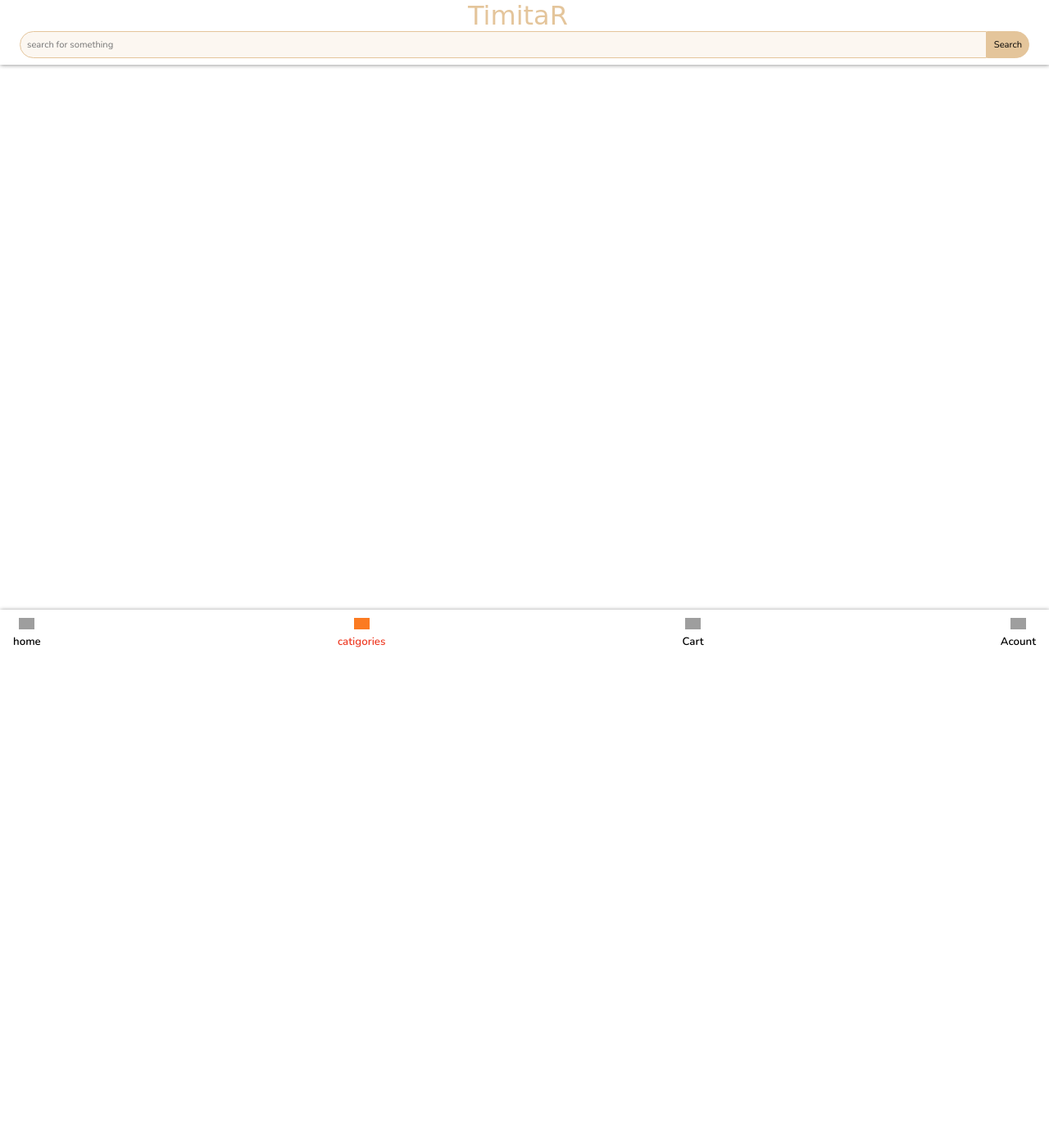
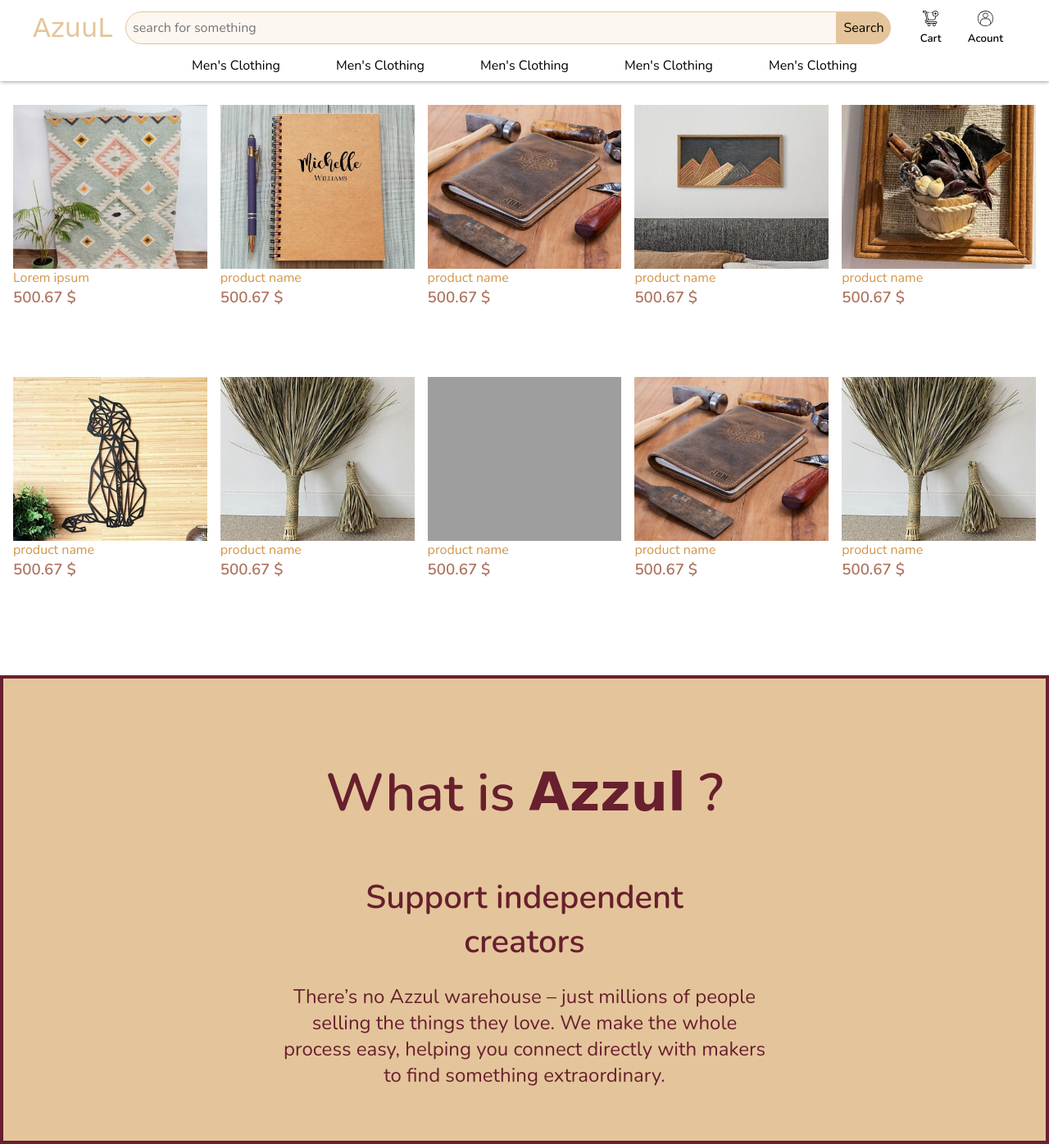
Before and after one commit to M-Kouache/PFE-Ecommerce-Project, a PHP site: page /cat.html in a window 1280 px wide. Shown: the whole page at 82% size. Before the commit the page ends 790 px from the top, so only its background shows below. Run offline with PHP 8.4, Linux system fonts and the light colour scheme; some web fonts are replaced; grey boxes are pictures that could not be loaded.

Commit message:
adding catigoreis page

```diff
--- a/StyleSheet/media.css
+++ b/StyleSheet/media.css
@@ -5,10 +5,6 @@
 }
 
 @media screen and (min-width: 900px) {
-  .grid {
-    grid-template-columns: repeat(auto-fit, minmax(200px, 1fr));
-  }
-
   .btn {
     font-size: 1.2rem;
     font-weight: bold;
@@ -44,7 +40,14 @@
     font-size: medium;
   }
 
+  /* this margin is applyed for element's under top-nav-bar */
+  .custom-margin {
+    margin-top: 8rem;
+  }
+
   .hero-section {
+    position: relative;
+    margin-top: 6.5rem;
     height: 80vh;
   }
 
@@ -71,8 +74,8 @@
   }
 
   .hero-video-erea video {
-    width: 100%;
-    height: auto;
+    min-width: 100%;
+    height: 100%;
   }
 
   .sections-header-container h1 {
@@ -83,13 +86,25 @@
     width: 40%;
   }
 
-  .products-container {
+  .products-container-home {
+    grid-template-columns: repeat(auto-fit, minmax(200px, 1fr));
     width: 100%;
     padding: 0.5rem 10rem;
   }
 
   .product-card {
     height: 300px;
+  }
+
+  .products-container-catigories {
+    padding: 0 1rem;
+    grid-template-columns: repeat(auto-fit, minmax(200px, 1fr));
+    /* row-gap: 2rem; */
+  }
+
+  .product-card-catigories {
+    height: 300px;
+    font-size: 1rem;
   }
   .product-image-container {
     height: 200px;
--- a/StyleSheet/style.css
+++ b/StyleSheet/style.css
@@ -93,6 +93,11 @@ ul li {
   background: var(--secondary-hover);
 }
 
+/* this margin is applyed for elements under top-nav-bar */
+.custom-margin {
+  margin-top: 8rem;
+}
+
 .product-price {
   color: var(--secondary-dark);
 }
@@ -102,6 +107,9 @@ ul li {
 }
 
 .top-navigation {
+  position: fixed;
+  top: 0;
+  z-index: 2;
   padding-bottom: 0.5rem;
   box-shadow: 0 0 5px 0.5px rgba(0, 0, 0, 0.46);
   width: 100%;
@@ -200,6 +208,7 @@ input[name="search-submit"]:focus {
 
 .hero-section {
   position: relative;
+  margin-top: 5.5rem;
   width: 100%;
   height: fit-content;
   overflow: hidden;
@@ -262,20 +271,31 @@ input[name="search-submit"]:focus {
   width: 30%;
 }
 
-.products-container {
+.products-container-home {
   width: 100%;
   padding: 0.5rem 1.5rem;
 }
 
 .product-card {
-  height: 330px;
+  height: 300px;
   flex-direction: column;
   overflow: hidden;
 }
 
+.products-container-catigories {
+  padding: 0 1rem;
+  grid-template-columns: repeat(auto-fit, minmax(90px, 1fr));
+  row-gap: 2rem;
+}
+
+.product-card-catigories {
+  height: 100px;
+  font-size: 0.8rem;
+}
+
 .product-image-container {
   width: 100%;
-  height: 230px;
+  height: 80%;
 }
 
 .product-image-container img {
--- a/cat.html
+++ b/cat.html
@@ -4,49 +4,155 @@
     <meta charset="UTF-8">
     <meta http-equiv="X-UA-Compatible" content="IE=edge">
     <meta name="viewport" content="width=device-width, initial-scale=1.0">
-    <link rel="preconnect" href="https://fonts.gstatic.com">
     <link href="https://fonts.googleapis.com/css2?family=Nunito:wght@200;400;600&display=swap" rel="stylesheet">
     <link rel="preconnect" href="https://fonts.gstatic.com">
     <link href="https://fonts.googleapis.com/css2?family=Princess+Sofia&display=swap" rel="stylesheet">
     <link rel="stylesheet" href="StyleSheet/style.css">
+    <link rel="stylesheet" href="StyleSheet/media.css">
+    <link rel="stylesheet" href="StyleSheet/keyFrames.css">
     <title>Ecommerce</title>
 </head>
 <body>
 
-    <nav>
-        <div class="top-navigation">
+    <header>
+        <nav class="top-navigation">
+            <div class="top-section">
                 <div class="logo-container flex justify-center">
                   <a href="#" class="logo__item">
-                    TimitaR
+                      AzuuL
                   </a>
               </div>
-            <form class="search-container flex justify-center" action="#" method="POST">
-                <input type="text" name="search" placeholder="search for something">
-                <input  type="submit" class=" search__icon" name="search-submit" value="Search"/>
+              <form class="search-container flex" action="#" method="POST">
+                  <input type="text" name="search" placeholder="search for something"/>
+                  <input  type="submit" class="search__icon" name="search-submit" value="Search"/>
               </form>
+              <a href="#" class="page__link page__link__top">
+                  <img src="assets/svgs/shopping-cart.svg" alt="AddToCart-page-icon" class="meduim-icons">
+                  <h5>Cart</h5>
+              </a>
+              <a href="#" class="page__link page__link__top">
+                  <img src="assets/svgs/user-acount.svg" alt="acount-page-icon" class="meduim-icons">
+                  <h5>Acount</h5>
+              </a>
             </div>
-        <div class="bottom-navigation flex">
-            <a href="index.html" id="link_tag"   class="page__link" >
-                <img class="meduim-icons" id="bottom-nav-icon" src="assets/home.svg" alt="home-page-icon">
+            <div class="top-nav-catigories flex">
+              <ul>
+                <il><a href="#" class="page__link" >Men's Clothing</a></il>
+                <il><a href="#" class="page__link">Men's Clothing</a></il>
+                <il><a href="#" class="page__link">Men's Clothing</a></il>
+                <il><a href="#" class="page__link">Men's Clothing</a></il>
+                <il><a href="#" class="page__link">Men's Clothing</a></il>
+              </ul>
+            </div>
+        </nav>
+        <nav class="bottom-navigation flex">
+            <a href="index.html" id="link_tag"   class="page__link active" >
+                <img class="meduim-icons" id="bottom-nav-icon" src="assets/svgs/home.svg" alt="home-page-icon">
                 <h5>home</h5>
             </a>
-            <a href="cat.html" class="page__link active" >
-                <img class="meduim-icons" id="bottom-nav-icon" src="assets/catigories.svg" alt="catigories-page-icon">
+            <a href="cat.html" class="page__link" >
+                <img class="meduim-icons" id="bottom-nav-icon" src="assets/svgs/catigories.svg" alt="catigories-page-icon">
                 <h5>catigories</h5>
             </a>
             <a href="#" id="link_tag"  class="page__link" >
-                <img class="meduim-icons" id="bottom-nav-icon"  src="assets/shopping-cart.svg" alt="AddToCart-page-icon">
+                <img class="meduim-icons" id="bottom-nav-icon"  src="assets/svgs/shopping-cart.svg" alt="AddToCart-page-icon">
                 <h5>Cart</h5>
             </a>
             <a href="#" id="link_tag"  class="page__link" >
-                <img class="meduim-icons" id="bottom-nav-icon" src="assets/user-acount.svg" alt="acount-page-icon">
+                <img class="meduim-icons" id="bottom-nav-icon" src="assets/svgs/user-acount.svg" alt="acount-page-icon">
                 <h5>Acount</h5>
             </a>
+        </nav>
+      </header>
+
+      <section class="main-section custom-margin ">
+
+          <div class="products-container-catigories grid">
+                <a href="#" class="product-card-catigories">
+                    <div class="product-image-container">
+                        <img src="assets/images/gray-rug.jpg" alt="product-image">
                     </div>
-    </nav>
+                    <p class="product-name">Lorem ipsum </p>
+                    <h3 class="product-price">500.67 $</h3>
+                </a>
+                <a href="#" class="product-card-catigories">
+                    <div class="product-image-container">
+                        <img src="assets/images/notbook.jpg" alt="product-image">
+                    </div>
+                    <p class="product-name">product name</p>
+                    <h3 class="product-price">500.67 $</h3>
+                </a>
+                <a href="#" class="product-card-catigories ">
+                    <div class="product-image-container">
+                        <img src="assets/images/leader-notbook.jpg" alt="product-image">
+                    </div>
+                    <p class="product-name">product name</p>
+                    <h3 class="product-price">500.67 $</h3>
+                </a>
+                <a href="#" class="product-card-catigories ">
+                    <div class="product-image-container">
+                        <img src="assets/images/mountainWood.jpg" alt="product-image">
+                    </div>
+                    <p class="product-name">product name</p>
+                    <h3 class="product-price">500.67 $</h3>
+                </a>
+                <a href="#" class="product-card-catigories ">
+                    <div class="product-image-container">
+                        <img src="assets/images/rustic.jpg" alt="product-image">
+                    </div>
+                    <p class="product-name">product name</p>
+                    <h3 class="product-price">500.67 $</h3>
+                </a>
+                <a href="#" class="product-card-catigories ">
+                    <div class="product-image-container ">
+                        <img src="assets/images/wooden-cat.jpg" alt="product-image">
+                    </div>
+                    <p class="product-name">product name</p>
+                    <h3 class="product-price">500.67 $</h3>
+                </a>
+                <a href="#" class="product-card-catigories ">
+                    <div class="product-image-container">
+                        <img src="assets/images/broom.jpg" alt="product-image">
+                    </div>
+                    <p class="product-name">product name</p>
+                    <h3 class="product-price">500.67 $</h3>
+                </a>
+                <a href="#" class="product-card-catigories ">
+                    <div class="product-image-container ">
+                        <img src="assets/images/clothes-holder.jpg" alt="product-image">
+                    </div>
+                    <p class="product-name">product name</p>
+                    <h3 class="product-price">500.67 $</h3>
+                </a>
+                <a href="#" class="product-card-catigories ">
+                    <div class="product-image-container">
+                        <img src="assets/images/leader-notbook.jpg" alt="product-image">
+                    </div>
+                    <p class="product-name">product name</p>
+                    <h3 class="product-price">500.67 $</h3>
+                </a>
+                <a href="#" class="product-card-catigories ">
+                    <div class="product-image-container">
+                        <img src="assets/images/broom.jpg" alt="product-image">
+                    </div>
+                    <p class="product-name">product name</p>
+                    <h3 class="product-price">500.67 $</h3>
+                </a>
+          </div>
 
+      </section>
 
+      <footer class="flex direction-to-column">
+          <div class="ft-description-erea ">
+            <h1>What is  <span>Azzul</span> ?</h1>
+            <h3>Support independent <br> creators</h3>
+            <p>There’s no Azzul warehouse – just millions of people selling the things they love. We make the whole process easy, helping you connect directly with makers to find something extraordinary. </p>
+          </div>
+      </footer>
 
     <script src="Scripts/script.js" defer></script>
 </body>
 </html>
+
+
+<!-- https://www.youtube.com/watch?v=HnCnMOC398E -->
--- a/index.html
+++ b/index.html
@@ -83,7 +83,7 @@
                 <div class="separater-line"></div>
           </div>
 
-          <div class="products-container grid">
+          <div class="products-container-home grid">
                 <a href="#" class="product-card">
                     <div class="product-image-container">
                         <img src="assets/images/gray-rug.jpg" alt="product-image">
```
Lines whose indentation alone changed are shown as unchanged.
